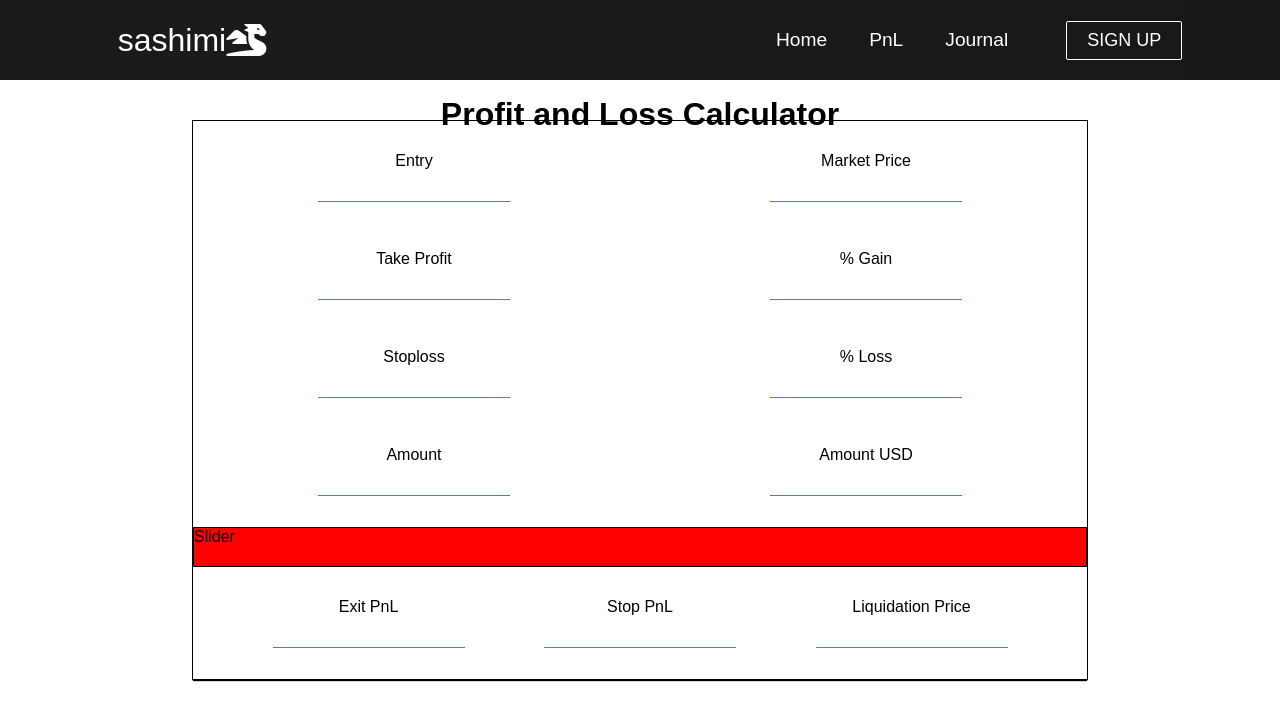
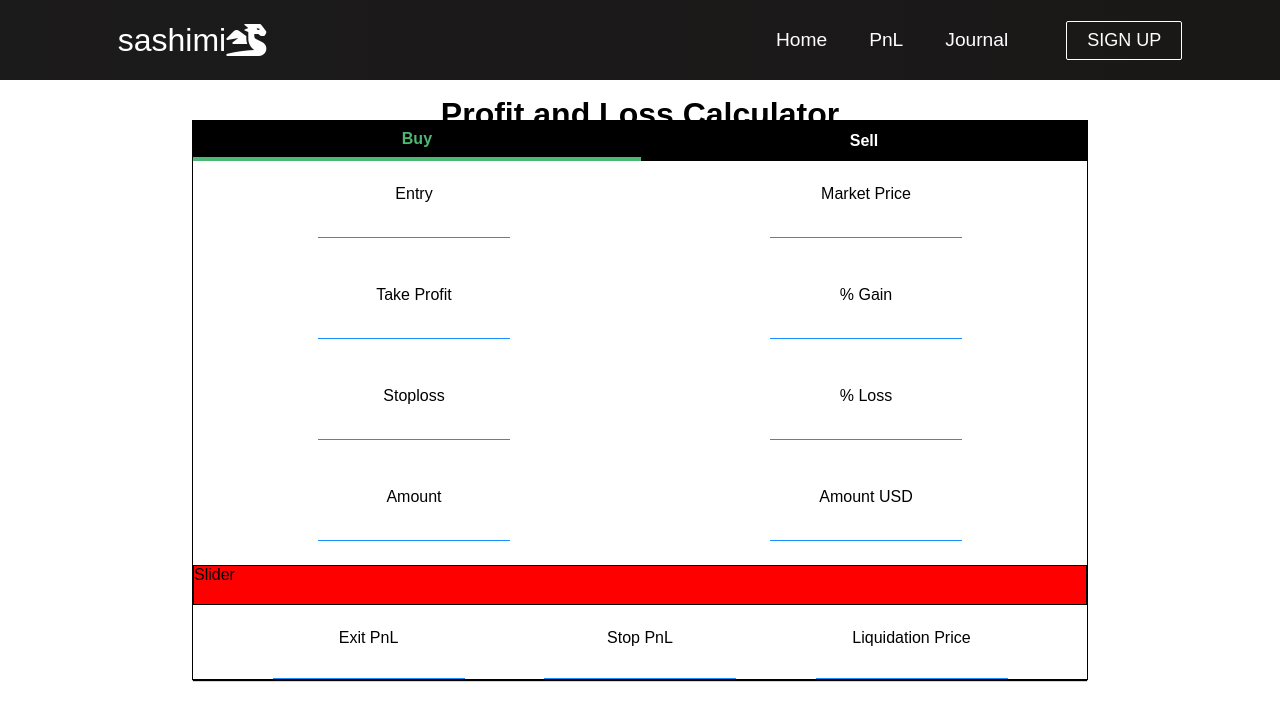
Before and after one commit to vietmazze/PnL-UI, a React (Create React App) app in the folder pnl-ftx/: page / in a window 1280 px wide. Shown: the top 720 px of the page. Built offline with nearby package versions, Linux system fonts and the light colour scheme.

Commit message:
added buy-sell button

```diff
--- a/pnl-ftx/src/components/PnL.css
+++ b/pnl-ftx/src/components/PnL.css
@@ -8,7 +8,7 @@
   width: 70vw;
   display: flex;
   flex-direction: column;
-  justify-content: space-evenly;
+  justify-content: space-between;
   top: 15%;
   left: 15%;
   position: absolute;
@@ -42,14 +42,67 @@
   align-items: center;
 }
 
-.pnlBox {
+.pnl-box {
   width: 15vw;
   box-sizing: border-box;
   border: none;
   border-bottom: 1px solid #1890ff;
-  outline: none;
   text-align: center;
   padding-top: 1rem;
+}
+
+.pnl-order {
+  display: grid;
+  grid-template-columns: repeat(2, auto);
+  justify-items: center;
+  box-sizing: border-box;
+  row-gap: 3rem;
+  align-items: center;
+}
+
+.pnl-order-button {
+  color: white;
+  font-weight: bold;
+  font-size: 1rem;
+  background-color: black;
+  height: 5vh;
+  width: 100%;
+  align-items: center;
+  border: none;
+  outline: none;
+}
+
+.pnl-order-buy {
+  font-weight: bold;
+  font-size: 1rem;
+  color: #4db872;
+  border: none;
+  background-color: black;
+  border-bottom: 0.25rem solid #4db872;
+  height: 5vh;
+  width: 100%;
+  align-items: center;
+  outline: none;
+  transition: all 0.3s ease-in-out;
+}
+
+.pnl-order-sell {
+  font-weight: bold;
+  font-size: 1rem;
+  color: #ee6560;
+  border: none;
+  background-color: black;
+  border-bottom: 0.25rem solid #ee6560;
+  height: 5vh;
+  width: 100%;
+  align-items: center;
+  outline: none;
+  transition: all 0.3s ease-in-out;
+}
+
+.pnl-input {
+  border: none;
+  outline: none;
 }
 
 .pnl-slider {
@@ -75,7 +128,7 @@
     width: 80vw;
     display: flex;
     flex-direction: column;
-    justify-content: space-evenly;
+    justify-content: space-between;
     top: 20%;
     left: 10%;
     position: absolute;
@@ -114,7 +167,7 @@
     align-items: center;
     padding: 3px 4px;
   }
-  .pnlBox {
+  .pnl-box {
     width: 20vw;
     box-sizing: border-box;
     border: none;
--- a/pnl-ftx/src/components/PnL.js
+++ b/pnl-ftx/src/components/PnL.js
@@ -2,6 +2,7 @@ import React, { useState, useEffect } from "react";
 import "../App.css";
 import "./PnL.css";
 import * as cal from "../data/pnlCalculator";
+import "./Button";
 
 function PnL() {
   const [userRequest, setUserRequest] = useState({
@@ -21,16 +22,35 @@ function PnL() {
     userLiquidation: "",
   });
 
+  const [orderType, setOrderType] = useState({
+    buy: true,
+    sell: false,
+  });
+
   const handleNumberChange = (type, e) => {
     var value = e.target.value;
 
     setUserRequest({ ...userRequest, [type]: value ? parseFloat(value) : "" });
   };
 
-  /*
-    - PERCENT GAIN & LOSS
-    * setState for profit and stoploss percentage when user input entry,stoploss and tp
-  */
+  /////////////////////////////////////
+  // - ORDER CHANGE
+  // * Change the CSS styling when user click on buy/sell button
+  /////////////////////////////////////
+  const orderClick = (type, e) => {
+    if (type === "sell") {
+      setOrderType({ buy: false, sell: true });
+    } else {
+      setOrderType({ buy: true, sell: false });
+    }
+  };
+
+  let orderBuyStyle = orderType.buy ? "pnl-order-buy" : "pnl-order-button";
+  let orderSellStyle = orderType.sell ? "pnl-order-sell" : " pnl-order-button";
+  ///////////////////////////////////////
+  //  - PERCENT GAIN & LOSS
+  //  * setState for profit and stoploss percentage when user input entry,stoploss and tp
+  /////////////////////////////////////////
   useEffect(() => {
     var curProfit;
     var curStoploss;
@@ -50,10 +70,10 @@ function PnL() {
     // eslint-disable-next-line react-hooks/exhaustive-deps
   }, [userRequest.entry, userRequest.takeProfit, userRequest.stopLoss]);
 
-  /*
-    - AMOUNT IN USD
-    *setState for amount in USD when user put in amount and marketPrice
-  */
+  /////////////////////////////////////
+  //  - AMOUNT IN USD
+  //  *setState for amount in USD when user put in amount and marketPrice
+  /////////////////////////////////////
   useEffect(() => {
     var amount;
     if (userRequest.amount !== "" && userRequest.marketPrice !== "") {
@@ -67,11 +87,10 @@ function PnL() {
     // eslint-disable-next-line react-hooks/exhaustive-deps
   }, [userRequest.amount, userRequest.marketPrice]);
 
-  /*
-   -GAIN AND LOSS PNL
-   *setState for EXIT pnl and Stop PNL after percentGain and percentLoss calculated
-  */
-
+  /////////////////////////////////////////
+  // -GAIN AND LOSS PNL
+  // *setState for EXIT pnl and Stop PNL after percentGain and percentLoss calculated
+  /////////////////////////////////////////
   useEffect(() => {
     var gainPnl;
     var stopPnl;
@@ -87,9 +106,6 @@ function PnL() {
       userGain: gainPnl ? parseFloat(gainPnl) : "",
       userLoss: stopPnl ? parseFloat(stopPnl) : "",
     });
-
-    console.log(userPnl.userLoss);
-
     // eslint-disable-next-line react-hooks/exhaustive-deps
   }, [userRequest.amountUSD, userRequest.percentGain, userRequest.percentLoss]);
 
@@ -97,103 +113,114 @@ function PnL() {
     <div>
       <h1 className="pnl-title"> Profit and Loss Calculator</h1>
       <div className="pnl-container">
+        <div className="pnl-order">
+          <button
+            className={orderBuyStyle}
+            onClick={(e) => orderClick("buy", e)}
+            defaultValue="Buy"
+          >
+            Buy
+          </button>
+          <button
+            className={orderSellStyle}
+            onClick={(e) => orderClick("sell", e)}
+            defaultValue="Sell"
+          >
+            Sell
+          </button>
+        </div>
+
         <div className="pnl-menu">
           <div className="pnl-grid">
-            {/* {categories_one.map((data, index) => (
-              <div className="pnl-items" key={index}>
-                <label className="pnl-items-title ">{data.name}</label>
-                <input
-                  type="text"
-                  className="pnlBox"
-                  onChange={handleNumberChange}
-                  value={data.data}
-                ></input>
-              </div>
-            ))} */}
             <div className="pnl-items">
               <label>Entry</label>
+              <div className="pnl-box">
                 <input
                   type="number"
-                className="pnlBox"
+                  className="pnl-input"
                   value={userRequest.entry}
                   onChange={(e) => handleNumberChange("entry", e)}
                 ></input>
               </div>
+            </div>
             <div className="pnl-items">
               <label>Take Profit</label>
+              <div className="pnl-box">
                 <input
                   type="number"
-                className="pnlBox"
+                  className="pnl-input"
                   value={userRequest.takeProfit}
                   onChange={(e) => handleNumberChange("takeProfit", e)}
                 ></input>
               </div>
+            </div>
             <div className="pnl-items">
               <label>Stoploss</label>
+              <div className="pnl-box">
                 <input
                   type="number"
-                className="pnlBox"
+                  className="pnl-input"
                   value={userRequest.stopLoss}
                   onChange={(e) => handleNumberChange("stopLoss", e)}
                 ></input>
               </div>
+            </div>
             <div className="pnl-items">
               <label>Amount</label>
+              <div className="pnl-box">
                 <input
                   type="number"
-                className="pnlBox"
+                  className="pnl-input"
                   value={userRequest.amount}
                   onChange={(e) => handleNumberChange("amount", e)}
                 ></input>
               </div>
             </div>
+          </div>
           <div className="pnl-grid">
-            {/* {categories_two.map((data, index) => (
-              <div className="pnl-items" key={index}>
-                <label className="pnl-items-title ">{data.name}</label>
-                <input
-                  type="text"
-                  className="pnlBox"
-                  onChange={handleNumberChange}
-                  value={data.data}
-                ></input>
-              </div>
-            ))} */}
             <div className="pnl-items">
               <label>Market Price</label>
+              <div className="pnl-box">
                 <input
                   type="number"
-                className="pnlBox"
+                  className="pnl-input"
                   value={userRequest.currentPrice}
                   onChange={(e) => handleNumberChange("marketPrice", e)}
                 ></input>
               </div>
+            </div>
             <div className="pnl-items">
               <label>% Gain</label>
+              <div className="pnl-box">
                 <input
+                  className="pnl-input"
                   type="number"
-                className="pnlBox"
                   value={userRequest.percentGain}
                   onChange={(e) => handleNumberChange("percentGain", e)}
                 ></input>
               </div>
+            </div>
             <div className="pnl-items">
               <label>% Loss</label>
+              <div className="pnl-box">
                 <input
                   type="number"
-                className="pnlBox"
+                  className="pnl-input"
                   value={userRequest.percentLoss}
                   onChange={(e) => handleNumberChange("percentLoss", e)}
                 ></input>
               </div>
+            </div>
             <div className="pnl-items">
               <label>Amount USD</label>
+              <div className="pnl-box">
                 <input
                   type="number"
-                className="pnlBox"
+                  className="pnl-input"
                   value={userRequest.amountUSD}
                   onChange={(e) => handleNumberChange("amountUSD", e)}
                 ></input>
+              </div>
             </div>
           </div>
         </div>
@@ -203,21 +230,21 @@ function PnL() {
             <label className="pnl-items-title ">Exit PnL</label>
             <input
               type="number"
-              className="pnlBox"
-              value={userPnl.userGain}
+              className="pnl-box"
+              defaultValue={userPnl.userGain}
             ></input>
           </div>
           <div className="pnl-items">
             <label className="pnl-items-title ">Stop PnL</label>
             <input
               type="number"
-              className="pnlBox"
-              value={userPnl.userLoss}
+              className="pnl-box"
+              defaultValue={userPnl.userLoss}
             ></input>
           </div>
           <div className="pnl-items">
             <label className="pnl-items-title ">Liquidation Price</label>
-            <input type="number" className="pnlBox"></input>
+            <input type="number" className="pnl-box"></input>
           </div>
         </div>
       </div>
--- a/pnl-ftx/src/data/pnlCalculator.js
+++ b/pnl-ftx/src/data/pnlCalculator.js
@@ -11,7 +11,13 @@ export const amountInUSD = (amount, marketPrice) => {
   return round(amount * marketPrice, 4);
 };
 
-export const liquidationPrice = () => {};
+// export const liquidationPrice = () => {
+//   var positionSize = amount * marketPrice;
+//   var marginFraction = collateral / positionSize;
+//   var maintenanceMargin = maintenanceMargin;
+//   var priceLiquidated = ;
+//   return priceLiquidated;
+// };
 
 export const gainPNL = (amountUSD, percentGain) => {
   return round(amountUSD * (percentGain / 100), 3);
```
Lines whose indentation alone changed are shown as unchanged.
